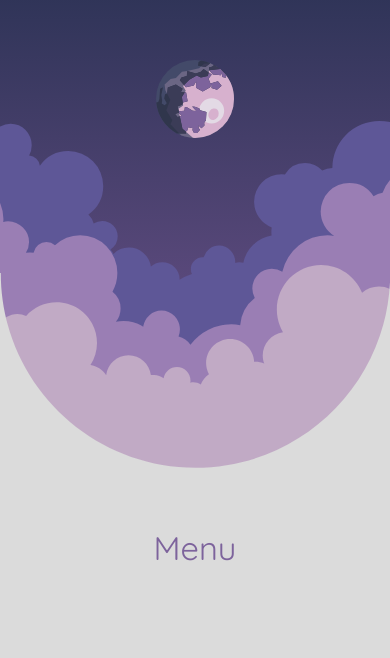
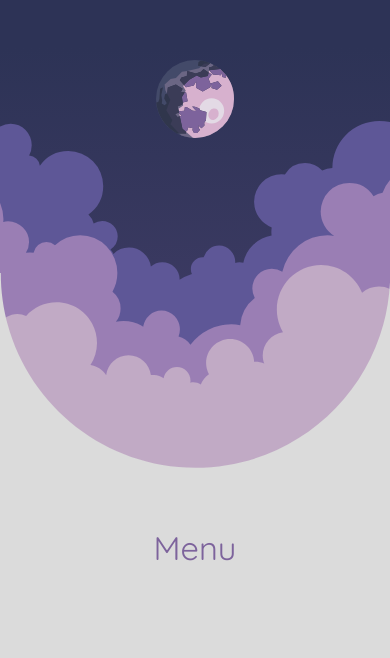
Before and after one commit to kirjh/kirjh.github.io, a React (Vite) app: page / in a window 390 px wide. Shown: the part 184-842 px from the top of the page. Built offline with nearby package versions, Linux system fonts and the light colour scheme.

Commit message:
change parallax effect, fix visuals on mobile

```diff
--- a/src/components/Splash.jsx
+++ b/src/components/Splash.jsx
@@ -61,8 +61,9 @@ function Splash() {
       mouseY = 0;
       }
       const multiplier = splash.getAttribute("value");
-      splash.style.transform = `translateX(${mouseX * 5 * multiplier}px) translateY(${(mouseY * 5 * multiplier) - (window.scrollY/100 * 3 * multiplier)}px)`;
+      splash.style.transform = `translateX(${mouseX * 5 * multiplier}px) translateY(${(mouseY * 5 * multiplier) + ((window.scrollY / 15) * (32 / multiplier))}px)`;
     });
+    document.querySelector(".splash-bg").style.transform = `translateY(${-(window.scrollY / 5) * 8}px)`;
   }
 
 
@@ -72,17 +73,19 @@ function Splash() {
       <div className="splash-container" id="home" ref={ref}>
         <div className="splash-flex-container">
           <div className="poi">
-            <div className="splash" value="1"><img src="/moon.svg" /></div>
+            <div className="splash" value="2"><img src="/moon.svg" /></div>
           </div>
           <div className="poi">
-            <div className="splash" value="12"><img src="/cloud1.svg" /></div>
-            <div className="splash s3" value="12"><img src="/cloud1.svg" /></div>
+            <div className="splash" value="16"><img src="/cloud1.svg" /></div>
           </div>
           <div className="poi">
             <div className="splash" value="8"><img src="/cloud2.svg" /></div>
           </div>
           <div className="poi">
-            <div className="splash" value="2"><img src="/cloud3.svg" /></div>
+            <div className="splash" value="4"><img src="/cloud3.svg" /></div>
+          </div>
+          <div className="poi">
+            <div className="splash-bg"></div>
           </div>
         </div>
         <Border />
--- a/src/styles/Splash.css
+++ b/src/styles/Splash.css
@@ -11,12 +11,8 @@
   width: 80%;
   max-width: 1440px;
 
-  background-color: #303553;
-  background-image: linear-gradient(#2D3356 0%, #2D3356 25%, #745591 100%);
-  background-repeat: no-repeat;
-  background-size: cover;
-  background-position: bottom;
-  background-attachment: fixed;
+  background-color: #745591;
+
   position: relative;
   overflow: hidden;
 }
@@ -35,6 +31,7 @@
 }
 
 .splash,
+.splash-bg,
 .splash-border {
   pointer-events: none;
   -webkit-user-select: none;
@@ -58,29 +55,36 @@
 .poi:nth-child(1) {
   width: 20%;
   bottom: 50%;
-  z-index: 0;
+  z-index: 1;
 }
 .poi:nth-child(2) {
   width: 125%;
   bottom: -50vw;
-  z-index: 3;
+  z-index: 4;
 }
 .poi:nth-child(3) {
   width: 125%;
   bottom: -45vw;
-  z-index: 2;
+  z-index: 3;
 }
 .poi:nth-child(4) {
   width: 125%;
   bottom: -45vw;
-  z-index: 1;
+  z-index: 2;
+}
+.poi:nth-child(5) {
+  width: 125%;
+  bottom: 100vh;
+  z-index: 0;
 }
 
 .splash {
   bottom: 1px;
 }
-.splash.s3 {
-  bottom: -20vh;
+.splash-bg {
+  background-image: linear-gradient(#2D3356 0%, #2D3356 25%, #745591 100%);
+  height: 200vh;
+  width: 100%;
 }
 
 @media (prefers-color-scheme: dark) {
--- a/src/styles/index.css
+++ b/src/styles/index.css
@@ -66,8 +66,15 @@ body {
   transition: color 0.5s;
 }
 
-.link:hover {
-  color: var(--light_font);
+@media (orientation: landscape) and (min-width: 1080px) {
+  .link:hover {
+    color: var(--light_font);
+  }
+  @media (prefers-color-scheme: dark) {
+    .link:hover {
+      color: var(--dark_font);
+    }
+  }
 }
 
 @media (prefers-color-scheme: dark) {
@@ -87,9 +94,6 @@ body {
   .link:after {
     color: var(--dark_link);
   }
-  .link:hover {
-    color: var(--dark_font);
-  }
 }
 
 @media (orientation: portrait) or (max-width: 1080px) {
--- a/src/styles/navbar.css
+++ b/src/styles/navbar.css
@@ -53,7 +53,6 @@ button {
 button:hover {
   text-decoration: none;
   cursor: pointer;
-  color: var(--light_font);
 }
 .navbar.pinned {
   padding: 0.75em 1em;
@@ -66,11 +65,23 @@ button:hover {
   color: var(--light_menu_font);
   padding: 0 1em;
 }
-.navbar.pinned a:hover,
-.navbar.pinned button:hover {
-  color: var(--light_font);
+
+@media (orientation: landscape) and (min-width: 1080px) {
+  .navbar a:hover,
+  button:hover,
+  .navbar.pinned a:hover,
+  .navbar.pinned button:hover {
+    color: var(--light_font);
+  }
+  @media (prefers-color-scheme: dark) {
+    .navbar a:hover,
+    button:hover,
+    .navbar.pinned a:hover,
+    .navbar.pinned button:hover {
+      color: var(--dark_font);
+    }
+  }
 }
-
 @media (prefers-color-scheme: dark) {
   .navbar a,
   .navbar a:after,
@@ -80,20 +91,12 @@ button:hover {
   .navbar button:has(+ .show) {
   color: #ff8585;
   }
-  .navbar a:hover,
-  .navbar button:hover {
-    color: var(--dark_font);
-  }
   .navbar.pinned {
     background-color: var(--dark_menu);
   }
   .navbar.pinned a,
   .navbar.pinned a:after {
     color: var(--dark_menu_font);
-  }
-  .navbar.pinned a:hover,
-  .navbar.pinned button:hover {
-  color: var(--dark_font);
   }
 }
 
```
